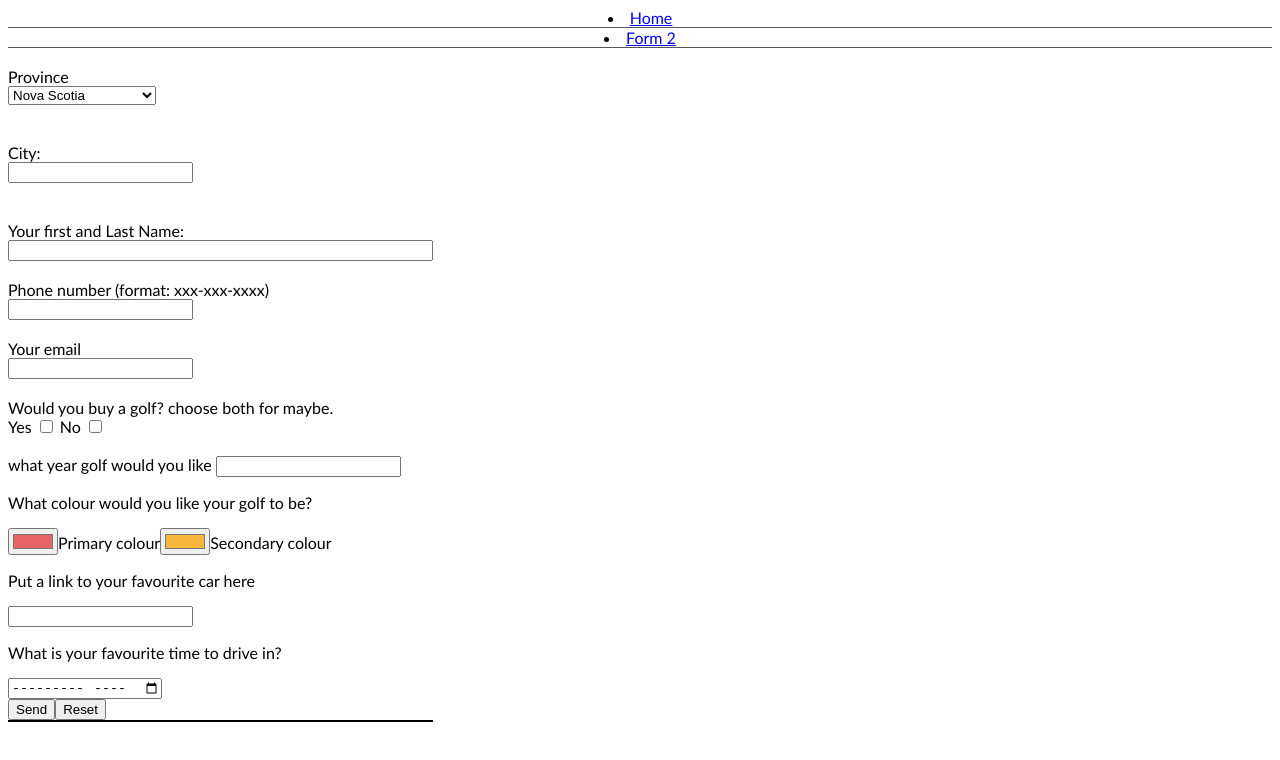
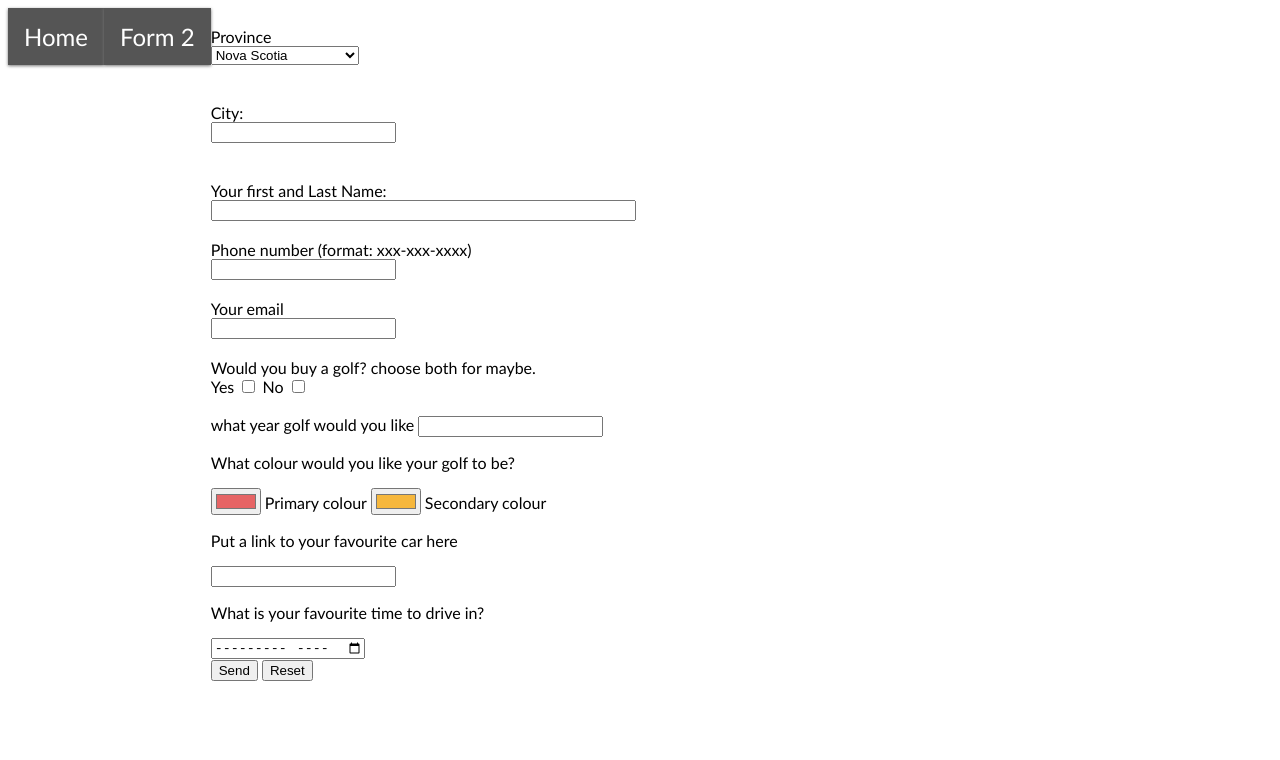
Before and after one commit to W0468737/main, a plain HTML site: page form2.html in a window 1280 px wide. Drawn offline with Linux system fonts and the light colour scheme.

Commit message:
Update form2.html

```diff
--- a/form2.html
+++ b/form2.html
@@ -5,16 +5,13 @@
   <link rel="stylesheet" href="index.css">
   </head>
   <body>
-      <li><a href="https://w0468737.github.io/main/">Home</a></li>
-      <li><a href="https://w0468737.github.io/main/form2.html">Form 2</a></li>
+
+      <nav class="navbar"><a href="https://w0468737.github.io/main/">Home</a>
+        <a href="https://w0468737.github.io/main/form2.html">Form 2</a></nav>
     <!--Form-->
     <div class="form">
     <form action="mailto:stephen.franks@nscc.ca?subject=From%20our%20Website"
-
-  method="post" enctype="text/plain">
-
-  <table style="width:100%">
-
+    method="post" enctype="text/plain">
     <br>
 
     <label for="Province">Province</label>
```
